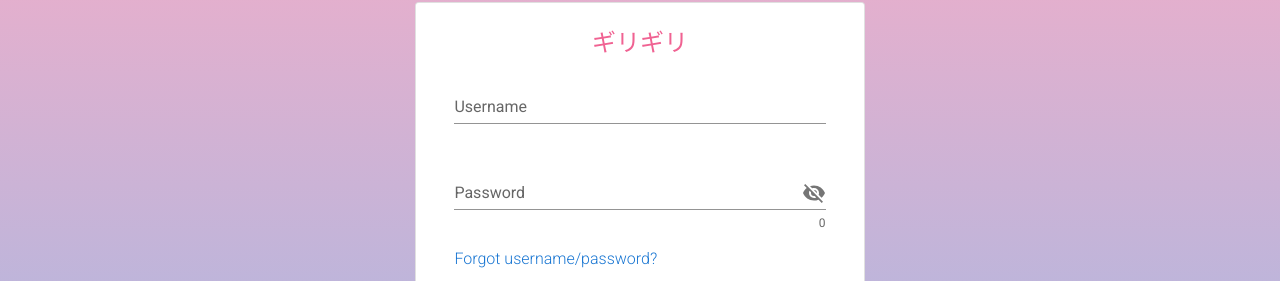
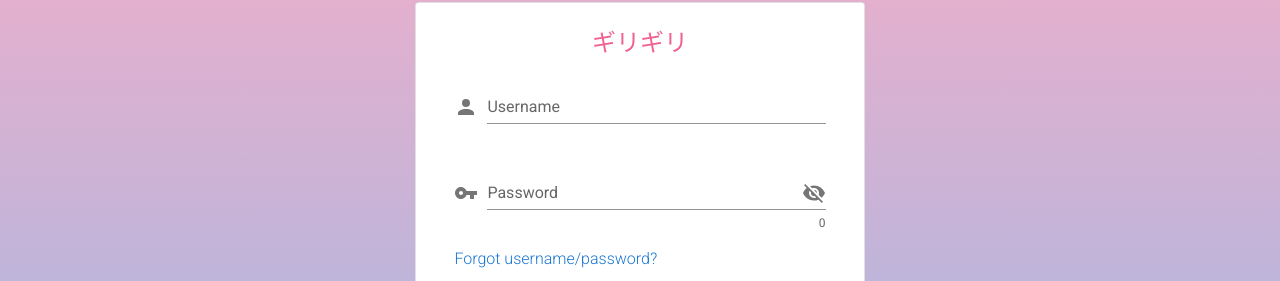
Before and after one commit to ericzyf/girigiri, a Vue app in the folder client/: page /signin in a window 1280 px wide. Shown: the part 150-431 px from the top of the page. Built offline with nearby package versions, Linux system fonts and the light colour scheme.

Commit message:
add icons to SignIn page

```diff
--- a/client/src/views/SignIn.vue
+++ b/client/src/views/SignIn.vue
@@ -24,6 +24,7 @@
           <v-list-item class="mx-auto" style="width:90%">
             <v-list-item-content>
               <v-text-field
+                :prepend-icon="mdiAccount"
                 label="Username"
                 clearable
               ></v-text-field>
@@ -33,6 +34,7 @@
             <v-list-item-content>
               <v-text-field
                 label="Password"
+                :prepend-icon="mdiKey"
                 :append-icon="showPassword ? mdiEye : mdiEyeOff"
                 :type="showPassword ? 'text' : 'password'"
                 @click:append="showPassword = !showPassword"
@@ -100,7 +102,7 @@
 
 <script>
 import Logo from '../components/Logo.vue'
-import { mdiEye, mdiEyeOff } from '@mdi/js'
+import { mdiEye, mdiEyeOff, mdiAccount, mdiKey } from '@mdi/js'
 
 export default {
   components: {
@@ -109,6 +111,8 @@ export default {
   data: () => ({
     mdiEye,
     mdiEyeOff,
+    mdiAccount,
+    mdiKey,
     showPassword: false
   })
 }
```
